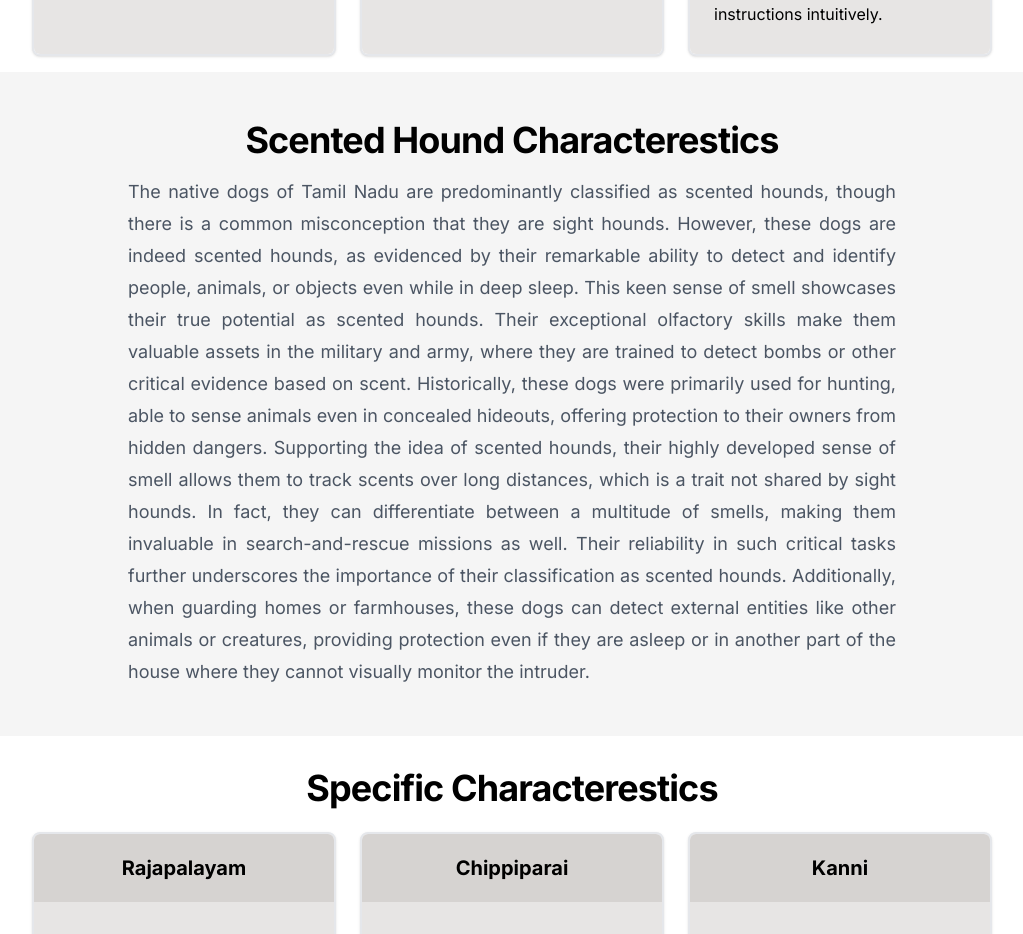
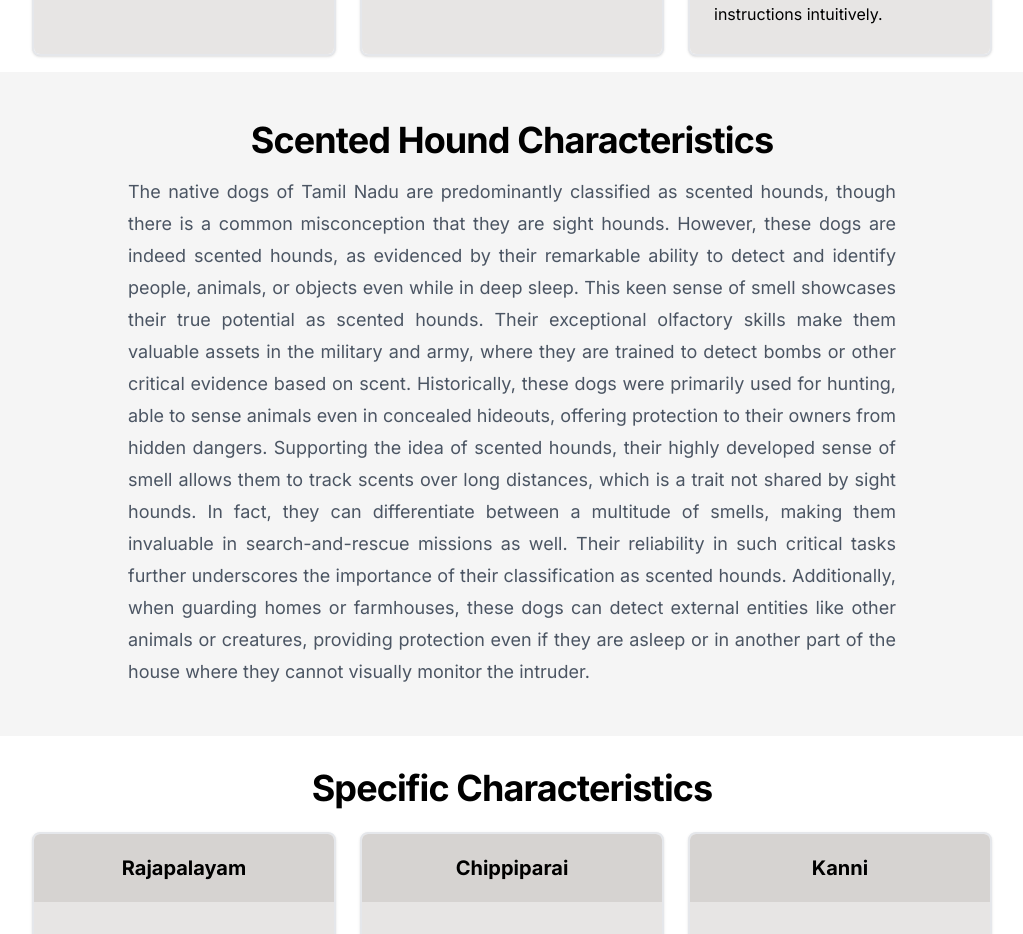
Before and after one commit to kris1590/TamilNaduNativeDog, a Next.js app: page /about in a window 1280 px wide. Shown: the part 1200-2134 px from the top of the page, without its empty margins (128-1151 px from the left). Built offline with nearby package versions, Linux system fonts and the light colour scheme.

Commit message:
Changing spelling mistake

```diff
--- a/app/about/page.js
+++ b/app/about/page.js
@@ -81,7 +81,7 @@ export default function About() {
       </div>
       <section className="w-full py-4 md:py-12 lg:py-12 bg-[#F5F5F5]">
         <h2 className="text-3xl font-bold tracking-tight lg:text-4xl text-center    ">
-          Scented Hound Characterestics
+          Scented Hound Characteristics
         </h2>
         <p className="mt-4 w-3/4 text-lg leading-8 text-gray-600 text-justify mx-auto max-w-screen-md ">
           The native dogs of Tamil Nadu are predominantly
@@ -116,7 +116,7 @@ export default function About() {
         </p>
       </section>
       <h2 className="text-3xl font-bold tracking-tight lg:text-4xl text-center mt-8 ">
-        Specific Characterestics
+        Specific Characteristics
       </h2>
       <div className="w-3/4  flex flex-col m-auto mt-2">
         <Card characterestics={specifcCharacterestics} />
```
